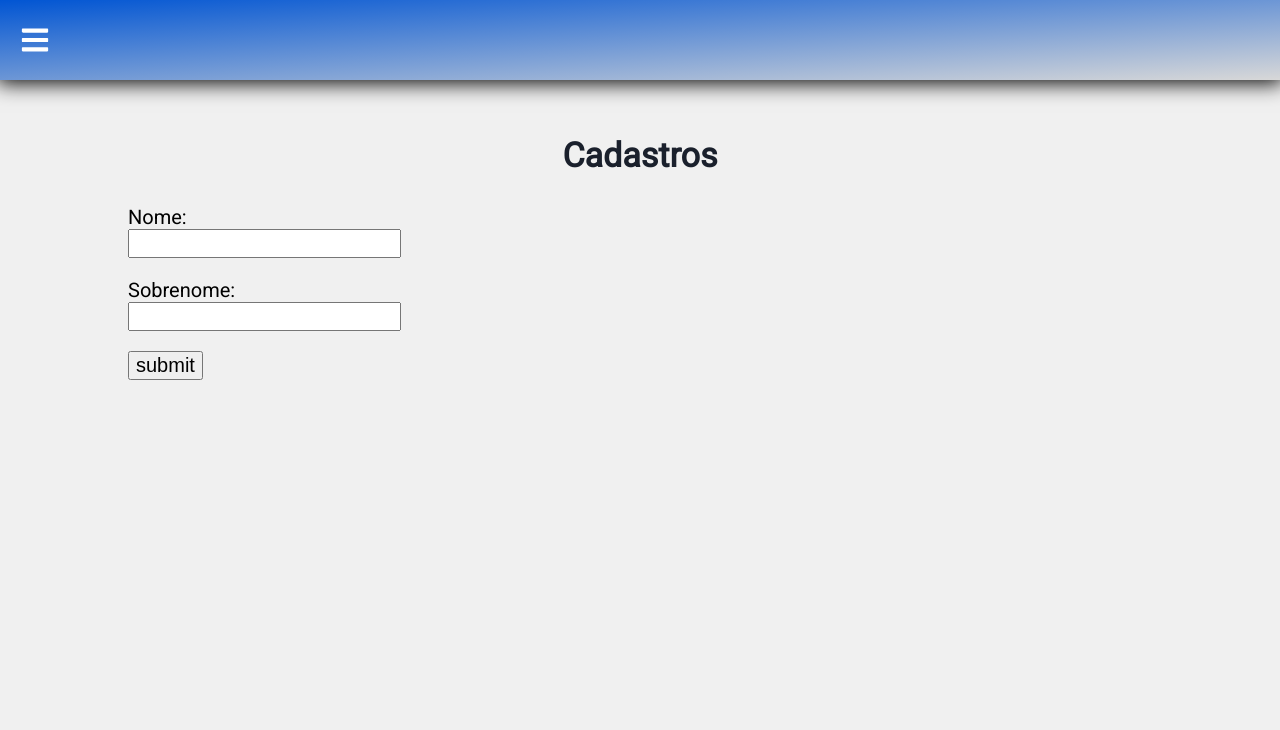
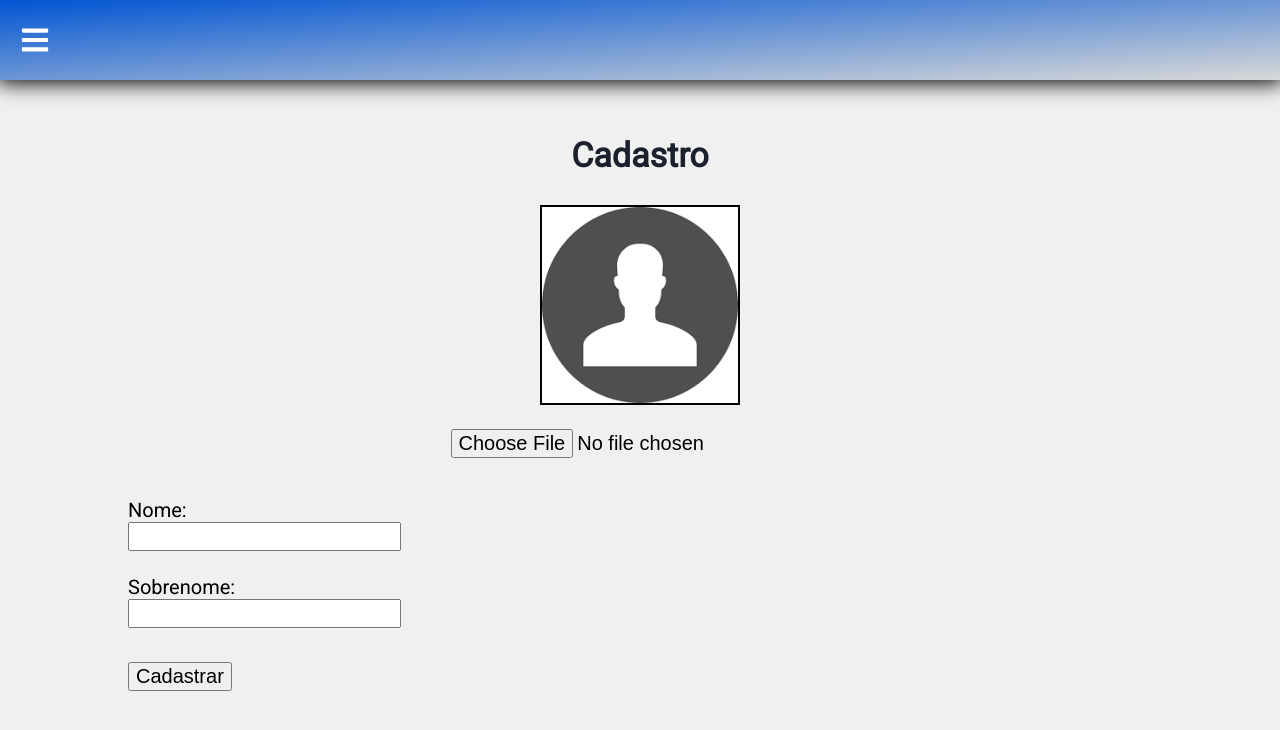
Before and after one commit to bernardoreisp/Calendario, a React (Create React App) app: page /cadastros in a window 1280 px wide. Shown: the top 730 px of the page. Built offline with nearby package versions, Linux system fonts and the light colour scheme.

Commit message:
eighteen commit

```diff
--- a/src/components/Cadastro/Cadastro.jsx
+++ b/src/components/Cadastro/Cadastro.jsx
@@ -1,22 +1,49 @@
+import {useState} from 'react'
 import '../../styles/Cadastro.css'
 
 function Cadastro() {
+
+    const cadastros = []
+    const [cadastro, setCadastro] = useState({})
+    const [endImg, setEndImg] = useState('')
+    const [image, setImage] = useState('')
+
+    const handleInputChange = (e) => {
+        const {name, value} = e.target
+        setCadastro({ ...cadastro, [name]: value })
+    }
+
+    const handleSubmit = (e) => {
+        e.preventDefault()
+        const formData = new FormData(e.target)
+        const data = Object.fromEntries(formData)
+        cadastros.push(cadastro)
+        console.log(cadastros)
+    }
+
     return (
 
         <div className= "cadastroContainer">
-            <h1>Cadastros</h1>
-            <form>
+            <h1>Cadastro</h1>
+            <form onSubmit={handleSubmit}>
                 <div>
-                    <label for='nome'>Nome: </label>
+                    {image ? '' : <img className='imagemCadastro ' src="./iconeUsuario.png" alt='Imagem' width='200' height='200'/>}
                     <br></br>
-                    <input type='text' id='nome' name='nome'></input>
+                    <input className='inputFoto' type='file' name='foto' onChange={handleInputChange} value={cadastro.foto || ''} />
                 </div>
-                <div className='inputs'>
-                    <label className='inputs' for='sobrenome'>Sobrenome: </label>
+                <div className='inputCadastros'>
+                    <span>Nome: </span>
                     <br></br>
-                    <input type='text' id='sobrenome' name='sobrenome'></input>
+                    <input type='text' name='nome' onChange={handleInputChange} value={cadastro.nome || ''}/>
                 </div>
-                <input className='inputs' type='submit' value='submit'></input>
+                <br></br>
+                <div>
+                    <span>Sobrenome: </span>
+                    <br></br>
+                    <input type='text' name='sobrenome' onChange={handleInputChange} value={cadastro.sobrenome || ''}/>
+                </div>
+                <br></br>
+                <button type='submit' className='botaoSubmit' >Cadastrar</button>
             </form>
         </div>
     )
--- a/src/components/Header/Sidebar.jsx
+++ b/src/components/Header/Sidebar.jsx
@@ -16,7 +16,7 @@ function Sidebar({ active }) {
                 <FaTimes onClick= {closeSidebar} />
                 <Content>
                     <SidebarItem Icon={AiOutlineFieldTime} text= 'Agende seu horário' link='/' />
-                    <SidebarItem Icon={BsFillPersonFill} text= 'Cadastros' link='/cadastros' />
+                    <SidebarItem Icon={BsFillPersonFill} text= 'Cadastro' link='/cadastros' />
                 </Content>
             </Container>
         </>
--- a/src/styles/Cadastro.css
+++ b/src/styles/Cadastro.css
@@ -4,6 +4,22 @@
     padding-top: 130px;
 }
 
-.inputs{
-    margin-top: 20px;
+.inputCadastros{
+    margin-top: 40px;
 }
+
+.botaoSubmit{
+    margin-top: 10px;
+    margin-bottom: 40px;
+}
+
+.imagemCadastro{
+    border: 2px solid black;
+    display:block;
+    margin: 0 auto;
+}
+
+.inputFoto{
+    display: block;
+    margin: 0 auto;
+}
```
Also changed, not shown: public/iconeUsuario.png (added).
